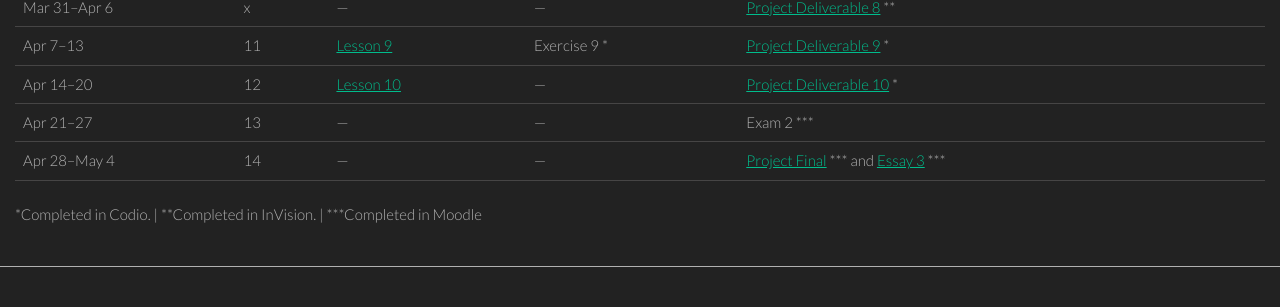
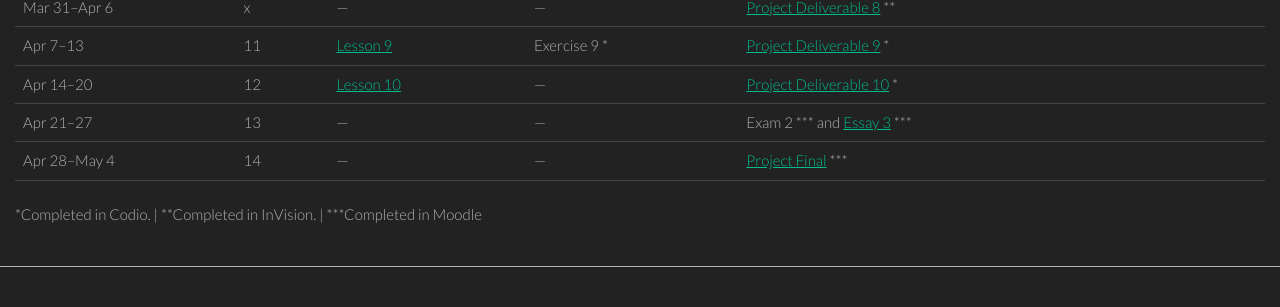
Before and after one commit to philschanely/course-web1, a Jekyll site: the page built from index.md, in a window 1280 px wide. Shown: the part 990-1297 px from the top of the page. Built offline with Jekyll 4.4.1, drawn with Linux system fonts in a browser that asks for light colours.

```diff
--- a/index.md
+++ b/index.md
@@ -34,8 +34,8 @@ Here is a bird's-eye-view of the course schedule. Additional details can be foun
 | Mar 31--Apr 6 | x    | ---                | ---             | [Project Deliverable 8][pd8] **                          |
 | Apr 7--13     | 11   | [Lesson 9][l9]     | Exercise 9 *    | [Project Deliverable 9][pd9] *                           |
 | Apr 14--20    | 12   | [Lesson 10][l10]   | ---             | [Project Deliverable 10][pd10] *                         |
-| Apr 21--27    | 13   | ---                | ---             | Exam 2 ***                                               |
-| Apr 28--May 4 | 14   | ---                | ---             | [Project Final][pdfs] \*\*\* and [Essay 3][es3] \*\*\*   |
+| Apr 21--27    | 13   | ---                | ---             | Exam 2 *** and [Essay 3][es3] \*\*\*                     |
+| Apr 28--May 4 | 14   | ---                | ---             | [Project Final][pdfs] \*\*\*                             |
 
 
 \*Completed in Codio. \| \*\*Completed in InVision. \| \*\*\*Completed in Moodle
```
Also changed, not shown: _lessons/00-introduction.md (+1 -1 lines).
